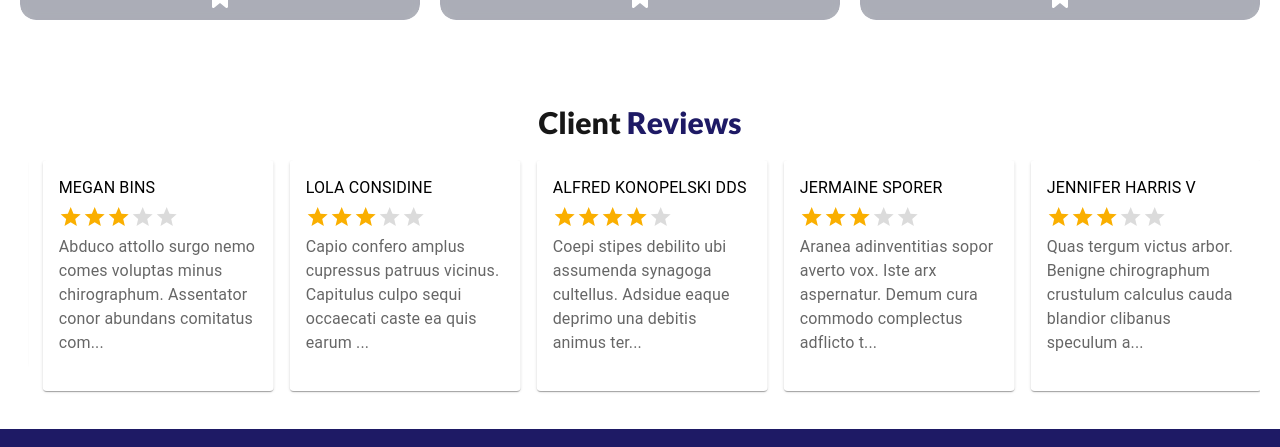
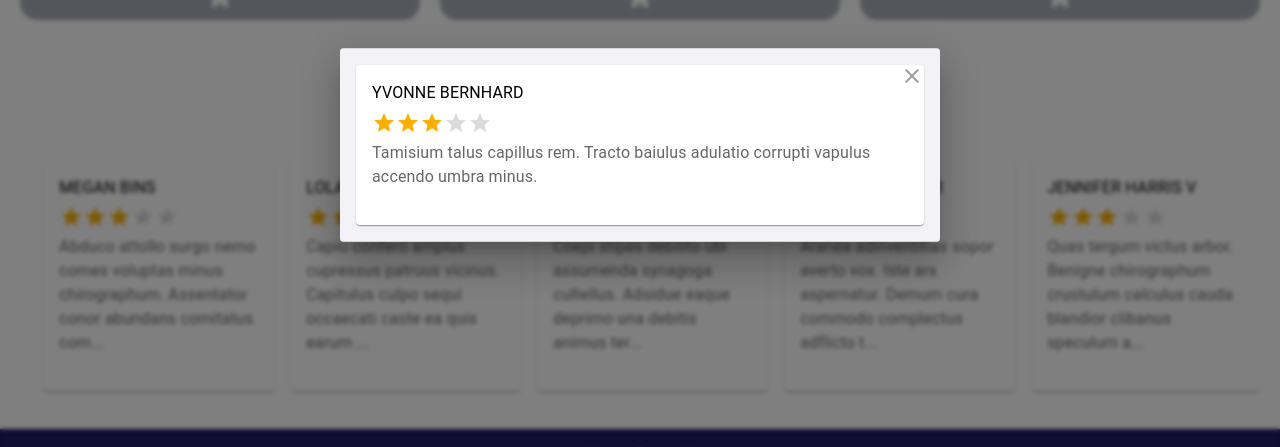
Before and after one commit to Mohammad-Nafis-Abdullah/next_gen, a Next.js app: page / in a window 1280 px wide. Both pictures are taken after a click on the element 151 px from the left and 1608 px from the top of the page. Shown: the part 1345-1792 px from the top of the page. Built offline with nearby package versions, Linux system fonts and the light colour scheme.

Commit message:
single review modal added

```diff
--- a/next.config.mjs
+++ b/next.config.mjs
@@ -1,9 +1,3 @@
-// next.config.js
 /** @type {import('next').NextConfig} */
-const nextConfig = {
-  experimental: {
-    appDir: true, // Enable App Router (for `app/layout.tsx`)
-  },
-};
-
+const nextConfig = {};
 export default nextConfig;
--- a/src/app/(Home)/ClientReviews.tsx
+++ b/src/app/(Home)/ClientReviews.tsx
@@ -4,11 +4,40 @@ import "slick-carousel/slick/slick.css";
 import "slick-carousel/slick/slick-theme.css";
 import { Card, CardContent, Rating, Typography } from "@mui/material";
 import StarIcon from "@mui/icons-material/Star";
-import ratings_data from "@/data/ratings";
 import Slider from "react-slick";
+import { faker } from "@faker-js/faker";
+import { MouseEventHandler, useEffect, useState } from "react";
+import ReviewsModal from "./ReviewsModal";
+
+export interface user_rating {
+    id: string;
+    userName: string;
+    rating: number;
+    message: string;
+}
+
+function ratings_data(size: number): user_rating[] {
+    const data: user_rating[] = [];
+
+    for (let i = 0; i < size; i++) {
+        data.push({
+            id: faker.string.ulid(),
+            userName: faker.person.fullName(),
+            rating: faker.number.int({ min: 3, max: 5 }),
+            message: faker.lorem.paragraph({ min: 2, max: 5 }),
+        });
+    }
+    return data;
+}
 
 export default function ClientReviews() {
-    const data = ratings_data(10);
+    const [data, setData] = useState<user_rating[]>([]);
+    const [modalData, setModalData] = useState<user_rating | null>(null);
+
+    useEffect(() => {
+        setData(ratings_data(10));
+    }, []);
+
     const settings = {
         className: "sm:pl-2",
         infinite: true,
@@ -50,38 +79,39 @@ export default function ClientReviews() {
                 {[...data].map((review) => (
                     <div key={review.id} className="px-2">
                         <ReviewCard
-                            user_name={review.userName}
-                            star_count={review.rating}
-                            review_text={review.message}
+                            review={review}
+                            onClick={() => setModalData(review)}
                         />
                     </div>
                 ))}
             </Slider>
+            <ReviewsModal modalData={modalData} setModalData={setModalData} />
         </section>
     );
 }
 
 const ReviewCard = ({
-    user_name,
-    star_count,
-    review_text,
+    review,
+    onClick,
 }: {
-    user_name: string;
-    star_count: number;
-    review_text: string;
+    review: user_rating;
+    onClick: MouseEventHandler<HTMLDivElement> | undefined;
 }) => {
     return (
-        <Card className="h-auto shadow-md bg-primary/10">
+        <Card
+            onClick={onClick}
+            className="shadow-md bg-primary/5 cursor-pointer"
+        >
             <CardContent>
                 <Typography
                     gutterBottom
                     className="text-black font-bold uppercase text-sm sm:text-base"
                 >
-                    {user_name}
+                    {review.userName}
                 </Typography>
                 <Rating
                     name="text-feedback"
-                    value={star_count}
+                    value={review.rating}
                     readOnly
                     precision={0.5}
                     emptyIcon={
@@ -95,9 +125,9 @@ const ReviewCard = ({
                     sx={{ color: "text.secondary", mb: 1.5 }}
                     className="text-xs sm:text-sm font-bold text-gray-400 overflow-hidden"
                 >
-                    {review_text.length > 100
-                        ? `${review_text.slice(0, 100)}...`
-                        : review_text}
+                    {review.message.length > 100
+                        ? `${review.message.slice(0, 100)}...`
+                        : review.message}
                 </Typography>
             </CardContent>
         </Card>
--- /dev/null
+++ b/src/app/(Home)/ReviewsModal.tsx
@@ -0,0 +1,85 @@
+import * as React from "react";
+import { styled } from "@mui/material/styles";
+import Dialog from "@mui/material/Dialog";
+import DialogContent from "@mui/material/DialogContent";
+import IconButton from "@mui/material/IconButton";
+import CloseIcon from "@mui/icons-material/Close";
+import Typography from "@mui/material/Typography";
+import { user_rating } from "./ClientReviews";
+import { Card, CardContent, Rating } from "@mui/material";
+import StarIcon from "@mui/icons-material/Star";
+
+const BootstrapDialog = styled(Dialog)(({ theme }) => ({
+    "& .MuiDialogContent-root": {
+        padding: theme.spacing(2),
+    },
+    "& .MuiDialogActions-root": {
+        padding: theme.spacing(1),
+    },
+}));
+
+export default function ReviewsModal({
+    modalData,
+    setModalData,
+}: {
+    modalData: user_rating | null;
+    setModalData: React.Dispatch<React.SetStateAction<user_rating | null>>;
+}) {
+    const handleClose = () => {
+        setModalData(null);
+    };
+
+    return modalData ? (
+        <BootstrapDialog
+            onClose={handleClose}
+            aria-labelledby="customized-dialog-title"
+            open={true}
+            className="backdrop-blur-[2px]"
+        >
+            <IconButton
+                aria-label="close"
+                onClick={handleClose}
+                sx={(theme) => ({
+                    position: "absolute",
+                    right: 8,
+                    top: 8,
+                    color: theme.palette.grey[500],
+                })}
+            >
+                <CloseIcon />
+            </IconButton>
+            <DialogContent dividers className="bg-primary/5">
+                <Card className="shadow-none bg-transparent">
+                    <CardContent>
+                        <Typography
+                            gutterBottom
+                            className="text-black font-bold uppercase text-sm sm:text-base"
+                        >
+                            {modalData?.userName}
+                        </Typography>
+                        <Rating
+                            name="text-feedback"
+                            value={modalData?.rating}
+                            readOnly
+                            precision={0.5}
+                            emptyIcon={
+                                <StarIcon
+                                    style={{ opacity: 0.55 }}
+                                    fontSize="inherit"
+                                />
+                            }
+                        />
+                        <Typography
+                            sx={{ color: "text.secondary", mb: 1.5 }}
+                            className="text-xs sm:text-sm font-bold text-gray-400 overflow-hidden"
+                        >
+                            {modalData?.message}
+                        </Typography>
+                    </CardContent>
+                </Card>
+            </DialogContent>
+        </BootstrapDialog>
+    ) : (
+        <></>
+    );
+}
--- a/src/app/page.tsx
+++ b/src/app/page.tsx
@@ -1,3 +1,5 @@
+"use client";
+
 import { AboutNextGen } from "./(Home)/AboutNextGen";
 import { AboutVedio } from "./(Home)/AboutVedio";
 import ClientReviews from "./(Home)/ClientReviews";
@@ -17,10 +19,10 @@ export default function Home() {
                 <AboutNextGen />
             </div>
             <div className="px-2 py-8 mt-5">
-                <OurServices/>
+                <OurServices />
             </div>
             <div className="px-2 py-8 mt-5">
-                <ClientReviews/>
+                <ClientReviews />
             </div>
         </>
     );
--- a/src/data/ratings.ts
+++ /dev/null
@@ -1,22 +0,0 @@
-import { faker } from "@faker-js/faker";
-
-export interface user_rating {
-    id: string;
-    userName: string;
-    rating: number;
-    message: string;
-}
-
-export default function ratings_data(size: number): user_rating[] {
-    const data: user_rating[] = [];
-
-    for (let i = 0; i < size; i++) {
-        data.push({
-            id: faker.string.ulid(),
-            userName: faker.person.fullName(),
-            rating: faker.number.int({ min: 3, max: 5 }),
-            message: faker.lorem.paragraph({ min: 2, max: 5 }),
-        });
-    }
-    return data;
-}
```
